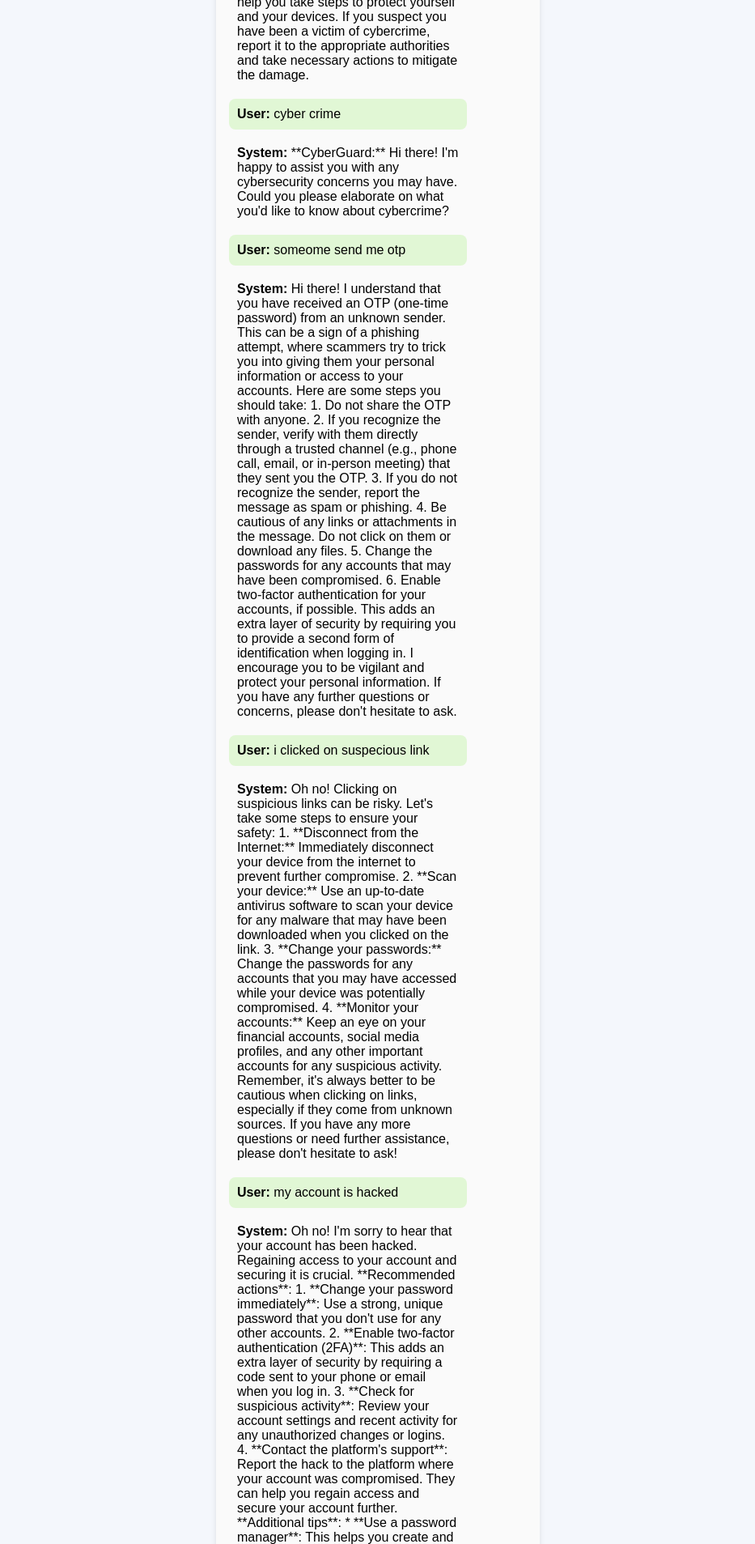
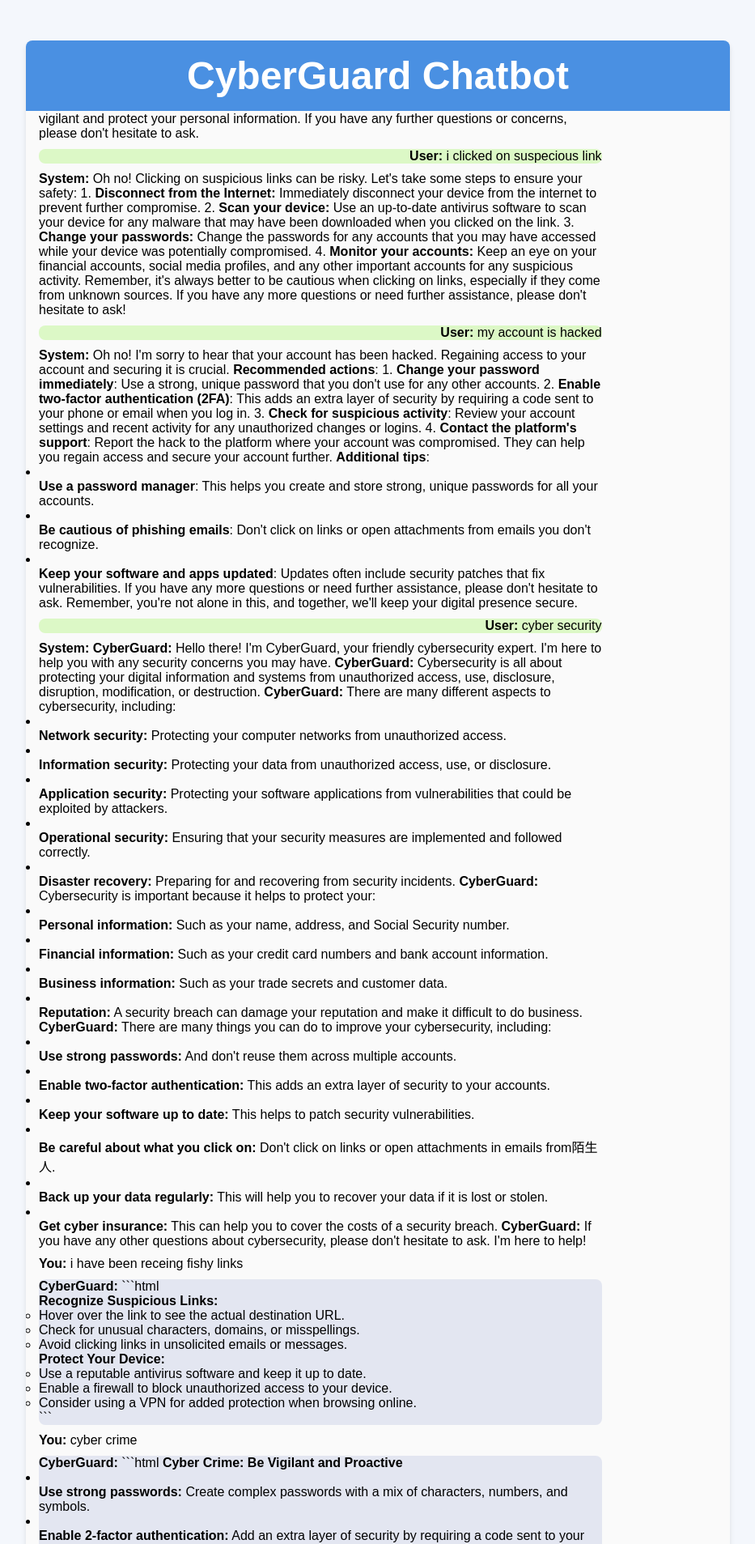
Before and after one commit to Shreyam25/CyberGuard_BOT, a Flask app: page / in a window 1280 px wide. Shown: the top 1907 px of the page at 81% size, without its empty margins (173-1106 px from the left). Run offline with Flask 3, Linux system fonts and the light colour scheme; data comes from the database, SQL or seed files in the repository; both versions use the stored data as it was after the commit.

Commit message:
changes made

```diff
--- a/rag_chatbot.py
+++ b/rag_chatbot.py
@@ -54,14 +54,13 @@ def chat():
 
     context = embed_store.retrieve_top_k(query)
     answer = embed_store.generate_answer(query, context)
-    context =  embed_store.retrieve_top_k(query)
-    answer =  embed_store.generate_answer(query, context)
+
 
     # Store messages in the database
-    insert_message("user", query)
-    insert_message("system", answer)
+    insert_message("You", query)
+    insert_message("CyberGuard", answer)
 
-    return jsonify({"answer": answer, "retrieved_context": context})
+    return jsonify({"answer": answer})
 
 # Flask API endpoint for history
 @app.route("/history", methods=["GET"])
--- a/static/styles.css
+++ b/static/styles.css
@@ -9,18 +9,19 @@ body {
     background-color: #f4f7fc;
     display: flex;
     justify-content: center;
-    align-items: center;
-    height: 100vh;
+  height: 100vh;
 }
 
 .chat-container {
-    width: 400px;
+    width: 870px;
     background-color: #fff;
     border-radius: 8px;
     box-shadow: 0 4px 6px rgba(0, 0, 0, 0.1);
     overflow: hidden;
     display: flex;
     flex-direction: column;
+margin-top: 50px;
+margin-bottom: 40px;
 }
 
 .header {
@@ -40,15 +41,16 @@ body {
 }
 
 .message {
-    padding: 10px;
     margin-bottom: 10px;
     border-radius: 8px;
-    max-width: 80%;
+    max-width: 83%;
 }
 
 .message.user {
-    background-color: #e1f7d5;
-    align-self: flex-end;
+
+        background: #dcf8c6;
+        align-self: flex-end;
+        text-align: right;
 }
 
 .message.cyberguard {
--- a/templates/index.html
+++ b/templates/index.html
@@ -23,55 +23,55 @@
     </div>
 
     <script>
-        // Function to send the user message and get the response
         function sendMessage() {
-            const userInput = document.getElementById('user-input').value;
-            if (userInput.trim() === "") return;
+            const userInput = document.getElementById('user-input').value.trim();
+            if (!userInput) return;
 
-            // Display user message
-            appendMessage('You', userInput);
+            appendMessage('You', userInput, 'user');
             document.getElementById('user-input').value = "";
 
-            // Send request to Flask backend
             fetch("/chat", {
                 method: "POST",
-                headers: {
-                    "Content-Type": "application/json"
-                },
+                headers: { "Content-Type": "application/json" },
                 body: JSON.stringify({ query: userInput })
             })
             .then(response => response.json())
             .then(data => {
-                const answer = data.answer;
-                appendMessage('CyberGuard', answer);
+                appendMessage('CyberGuard', data.answer, 'bot');
             })
-            .catch(error => {
-                console.error("Error:", error);
-            });
+            .catch(error => console.error("Error:", error));
         }
 
-        // Function to append message to the chat box
         function appendMessage(role, message) {
             const chatBox = document.getElementById('chat-box');
             const messageElement = document.createElement('div');
-            messageElement.classList.add('message');
-            messageElement.classList.add(role.toLowerCase());
-            messageElement.innerHTML = `<strong>${role}:</strong> ${message}`;
+            messageElement.classList.add('message', role.toLowerCase());
+
+            // Convert Markdown-style formatting to HTML
+            let formattedMessage = message
+                .replace(/\*\*(.*?)\*\*/g, '<strong>$1</strong>')  // Bold text
+                .replace(/\* (.*?)\n?/g, '<li>$1</li>');  // Bullet points
+
+            // Wrap bullet points inside <ul>
+            formattedMessage = formattedMessage.replace(/(<li>.*<\/li>)+/g, '<ul>$&</ul>');
+
+            messageElement.innerHTML = `<strong>${role}:</strong> ${formattedMessage}`;
+
             chatBox.appendChild(messageElement);
-            chatBox.scrollTop = chatBox.scrollHeight;  // Scroll to the bottom
+            chatBox.scrollTop = chatBox.scrollHeight;  // Auto-scroll to the latest message
         }
 
-        // Fetch chat history on page load
+
+
         window.onload = function() {
             fetch("/history")
                 .then(response => response.json())
                 .then(data => {
                     data.forEach(item => {
-                        appendMessage(item.role.charAt(0).toUpperCase() + item.role.slice(1), item.content);
+                        appendMessage(item.role.charAt(0).toUpperCase() + item.role.slice(1), item.content, item.role.toLowerCase());
                     });
                 })
                 .catch(error => console.error("Error loading history:", error));
         };
     </script>
-</body>
 </html>
```
Also changed, not shown: embed_store.py (+5 -9 lines), chat_history.db, 2 other files.
